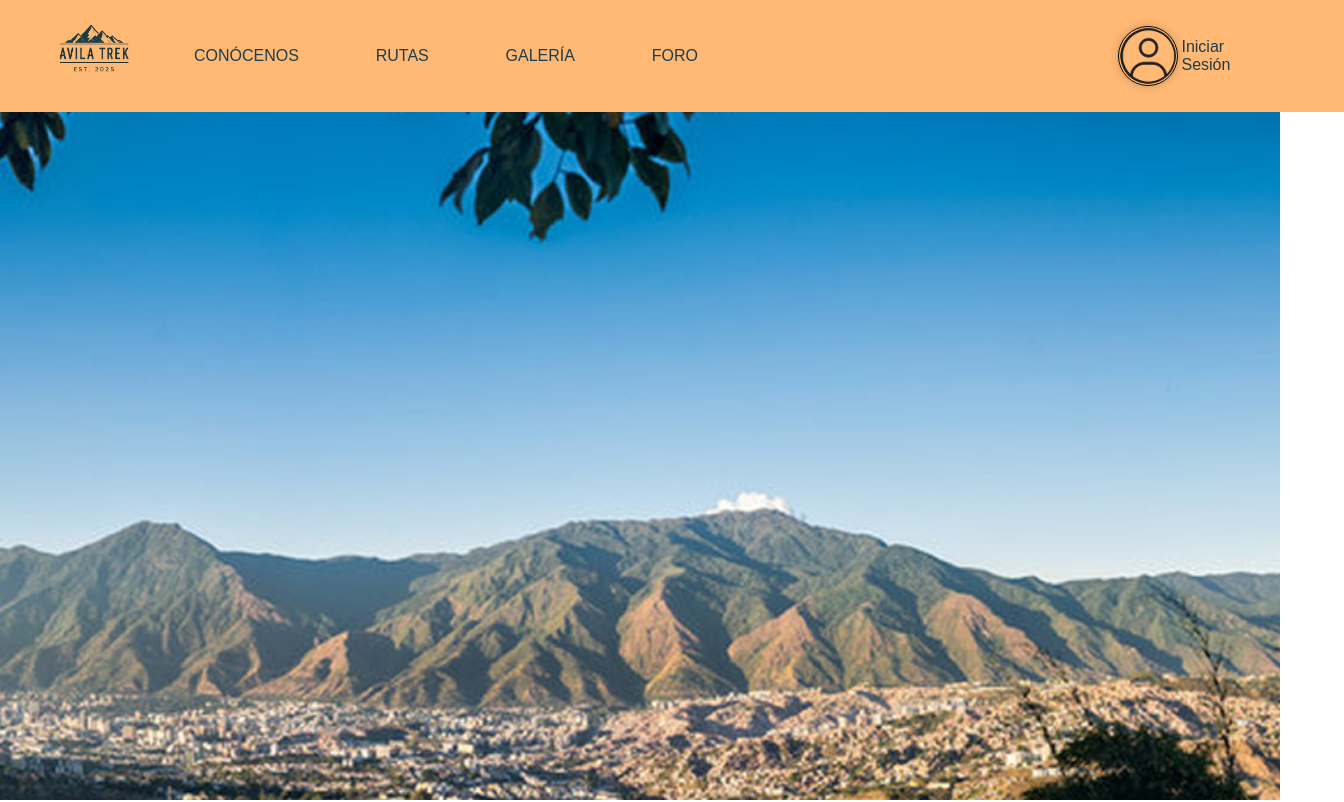
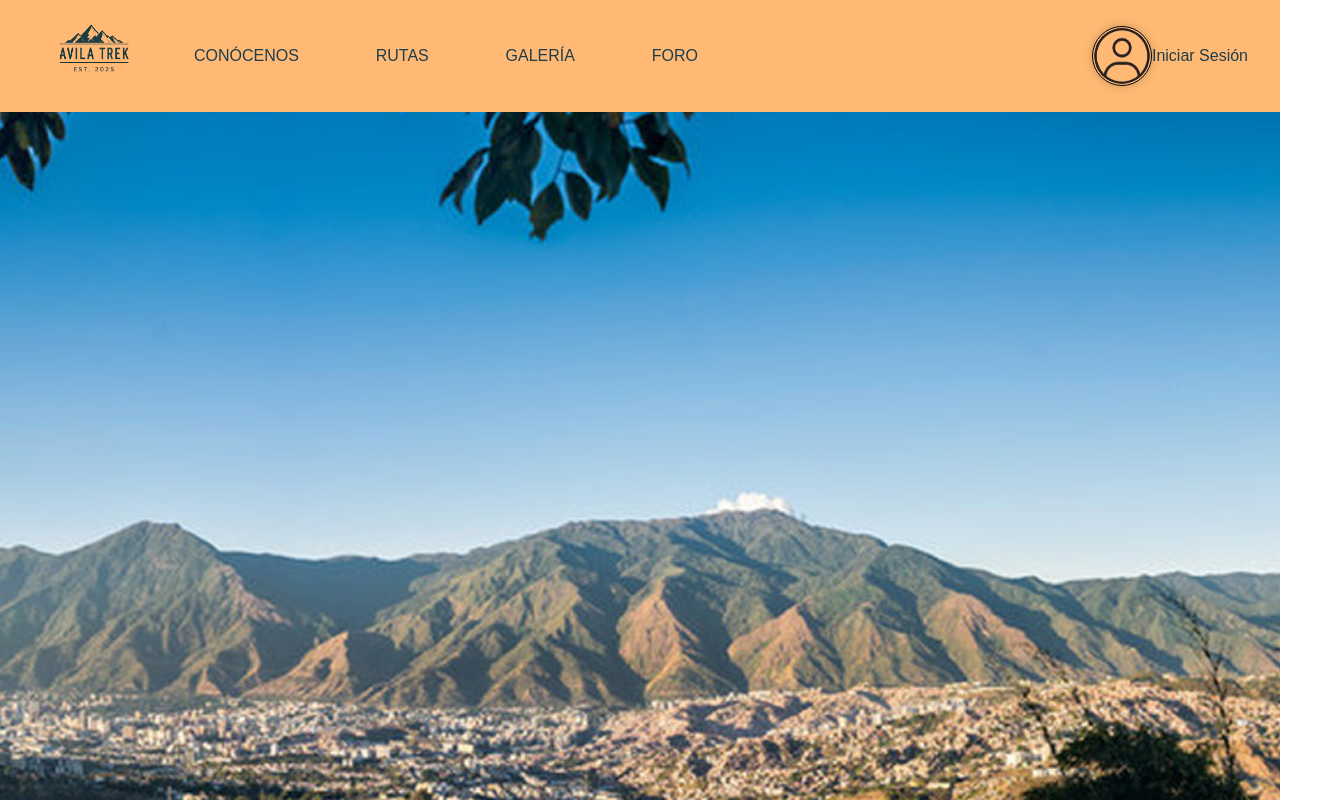
Before and after one commit to DaniT15/Proyecto-SI-V2.0, a React (Vite) app: page / in a window 1280 px wide. Shown: the top 802 px of the page, 1344 px wide, since content can reach past the window. Built offline with nearby package versions, Linux system fonts and the light colour scheme; no server answers; a web font is replaced by a local one.

Commit message:
Update header.css

```diff
--- a/src/estilos/header.css
+++ b/src/estilos/header.css
@@ -1,5 +1,5 @@
 .header {
-    width: 100vw;
+    width: 100%;
     height: 14vh;
     display: flex;
     justify-content: space-between;
@@ -7,6 +7,7 @@
     background-color: #FFB974;
     color: #1D3D4B;
     padding: 0 2rem;
+    box-sizing: border-box;
 }
 
 .container-pages {
@@ -32,17 +33,17 @@
 }
 
 .container-user {
-    width: 10vw;
     height: 12vh;
     display: flex;
     font-size: 2vh;
     color: #1D3D4B;
-    flex-direction: row;  /* Cambié de columna a fila */
-    justify-content: center;
+    flex-direction: row;
+    justify-content: flex-start;
     align-items: center;
-    margin: 0 3vw 0 0;
-    padding: 2rem 1rem;
+    margin-left: 10vw;
+    padding: 0;
     text-decoration: none;
+    width: auto;
 }
 
 .container-user:hover {
@@ -64,7 +65,6 @@
     padding: 1px;
     background-color: #ffffff00;
     box-shadow: 0 0 10px rgba(0, 0, 0, 0.2);
-    margin-right: 3px; /* Ajusté para reducir el espacio entre la imagen y el texto */
 }
 
 /* Títulos de encabezado */
```
